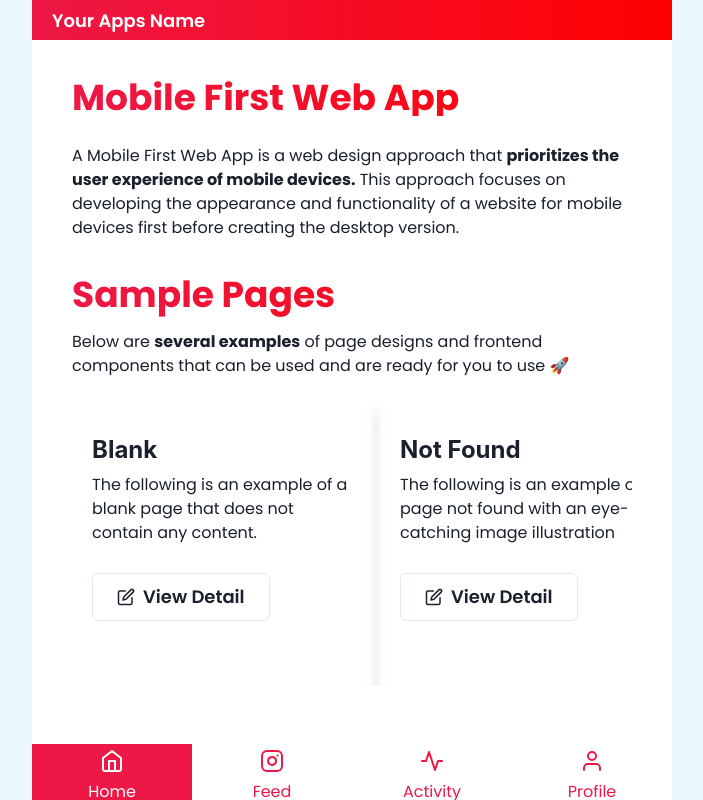
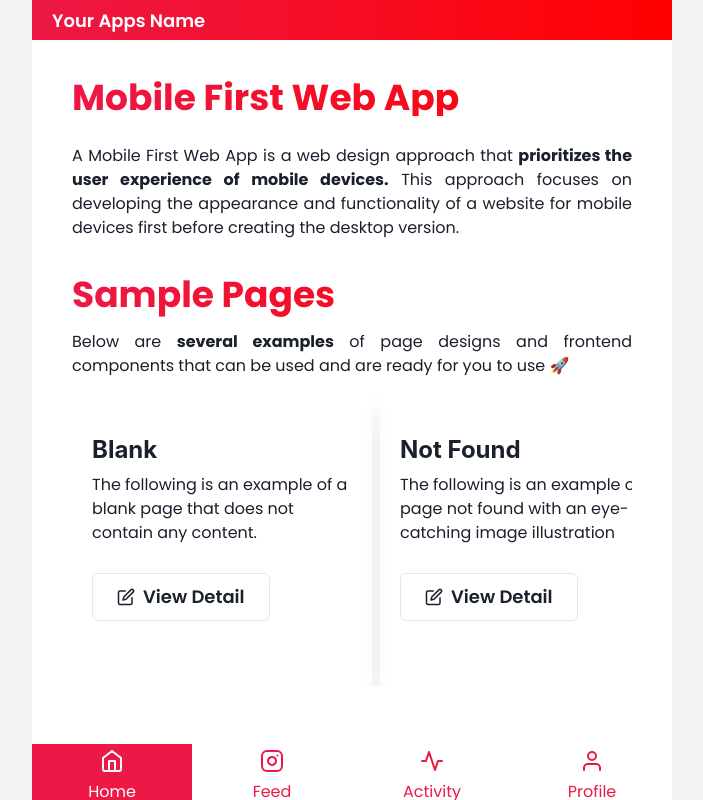
Before and after one commit to tetradatateknologi/chakra-pwa-kit, a React (Vite) app: page / in a window 1280 px wide. Shown: the whole page, without its empty margins (288-991 px from the left). Built offline with nearby package versions, Linux system fonts and the light colour scheme.

Commit message:
primary 50

```diff
--- a/src/layout/mobile-layout.tsx
+++ b/src/layout/mobile-layout.tsx
@@ -16,7 +16,7 @@ interface MobileLayoutProps {
 export default function MobileLayout(props: MobileLayoutProps) {
   const { children, simpleMode } = props
   return (
-    <Box bg={'blue.50'}>
+    <Box bg={'primary.50'}>
       <Container maxW={'container.sm'} px={{ sm: '0px' }}>
         <VStack
           bg={'white'}
--- a/src/pages/public/home.tsx
+++ b/src/pages/public/home.tsx
@@ -67,7 +67,7 @@ export default function Home() {
       >
         Mobile First Web App
       </Text>
-      <Text>
+      <Text textAlign={'justify'}>
         A Mobile First Web App is a web design approach that <b>prioritizes the user experience of mobile devices.</b> This approach focuses on developing the appearance and functionality of a website for mobile devices first before creating the desktop version.
       </Text>
 
@@ -80,7 +80,7 @@ export default function Home() {
       >
         Sample Pages
       </Text>
-      <Text>
+      <Text textAlign={'justify'}>
         Below are <b>several examples</b> of page designs and frontend components that can be used and are ready for you to use 🚀
       </Text>
       <HStack
--- a/src/themes/telkomsel-theme.tsx
+++ b/src/themes/telkomsel-theme.tsx
@@ -12,6 +12,7 @@ const TelkomselTheme = extendTheme({
   },
   colors: {
     primary: {
+      50: '#F2F2F2',
       300: 'red',
       400: '#ed1846',
       500: '#b21234'
```
